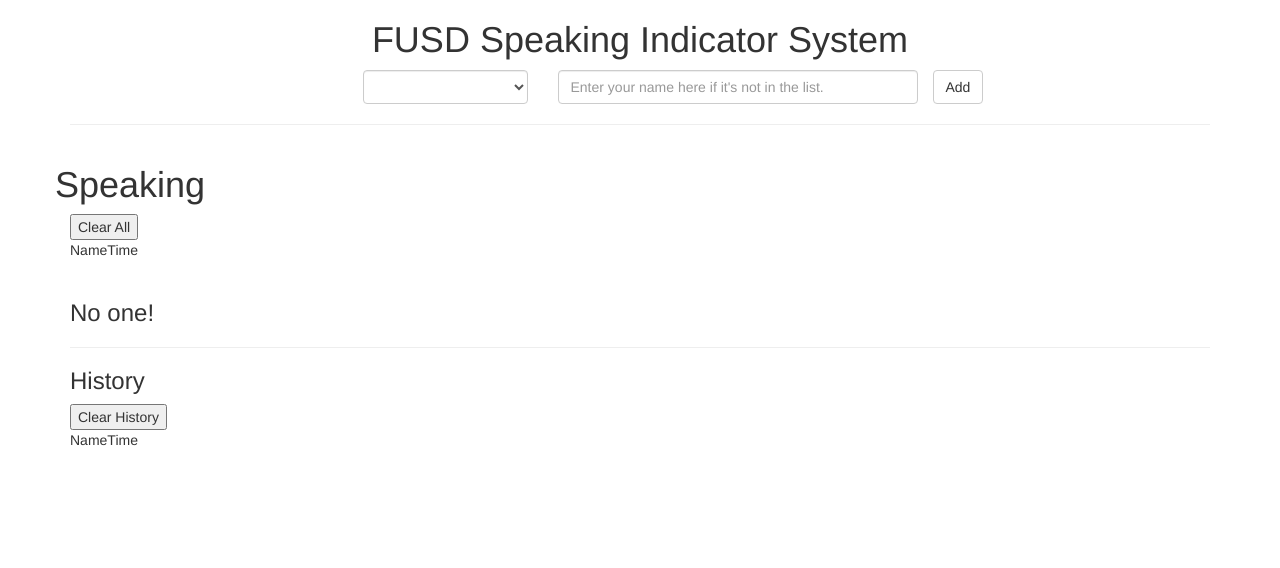
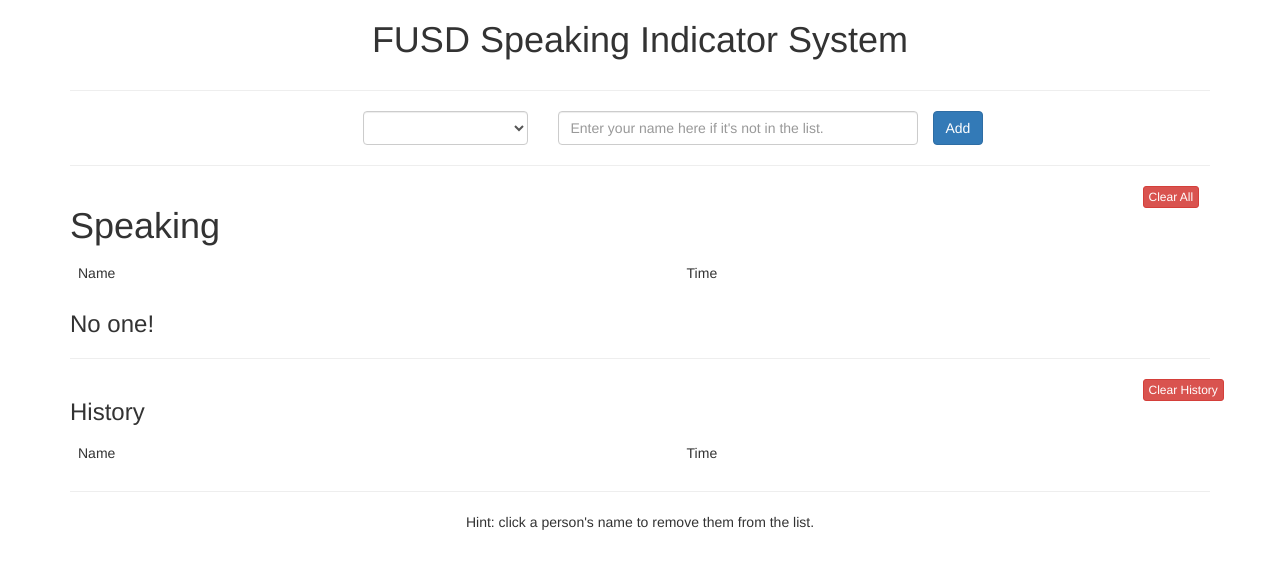
Before and after one commit to kzeng10/fusdvs, a website: page app/index.html in a window 1280 px wide. Drawn offline with nearby package versions, Linux system fonts and the light colour scheme; some packages are replaced by stand-ins of ours; no server answers.

Commit message:
looks decent with first restyle with bootstrap

```diff
--- a/app/partials/main.html
+++ b/app/partials/main.html
@@ -2,6 +2,9 @@
 	<div class="row">
 		<h1 class="text-center">FUSD Speaking Indicator System</h1>
 	</div>
+
+	<hr>
+
 	<div class="row">
 		<div class="col-md-3"></div>
 		<div class="col-md-2">
@@ -14,16 +17,22 @@
 			<input type="text" ng-model='selectedPerson' placeholder="Enter your name here if it's not in the list." class="form-control">
 		</div>
 
-		<button ng-click='add(selectedPerson)' id='add' class="btn btn-default">Add</button>
+		<button ng-click='add(selectedPerson)' id='add' class="btn btn-primary">Add</button>
 	</div>
 
 	<hr>
 
 	<div class="row">
-		<h1>Speaking</h1>
+		<div class="col-md-11">
+			<h1>Speaking</h1>
+		</div>
+		<div class="col-md-1">
+			<button ng-click='clearAll()' class="btn btn-danger btn-xs">Clear All</button>
+		</div>
+
 	</div>
-	<button ng-click='clearAll()'>Clear All</button>
-	<table>
+
+	<table class="table table-hover">
 		<thead>
 			<tr>
 				<td>Name</td>
@@ -31,22 +40,29 @@
 			</tr>
 		</thead>
 		<tbody>
-			<tr ng-repeat='person in people'>
+			<tr ng-repeat='person in people' ng-click='remove($index)'>
 				<td>{{ person.name }}</td>
 				<td>{{ person.time }}</td>
-				<td><a href="#"  ng-click='remove($index)'>Remove me!</a></td>
 			</tr>
 		</tbody>
 	</table>
-	<br>
 	<!-- {{people}} -->
 	<div ng-if='people.length === 0'>
 		<h3>No one!</h3>
 	</div>
+
 	<hr>
-	<h3>History</h3>
-	<button ng-click='clearHistory()'>Clear History</button>
-	<table>
+	<div class="row">
+		<div class="col-md-11">
+			<h3>History</h3>
+		</div>
+		<div class="col-md-1">
+			<button ng-click='clearHistory()' class="btn btn-danger btn-xs">Clear History</button>
+		</div>
+	</div>
+
+
+	<table class="table">
 		<thead>
 			<tr>
 				<td>Name</td>
@@ -60,4 +76,11 @@
 			</tr>
 		</tbody>
 	</table>
+
+
+	<hr>
+
+	<div class="row">
+		<p class="text-center">Hint: click a person's name to remove them from the list.</p>
+	</div>
 </div>
```
Also changed, not shown: app/index.html (+1 -0 lines).
